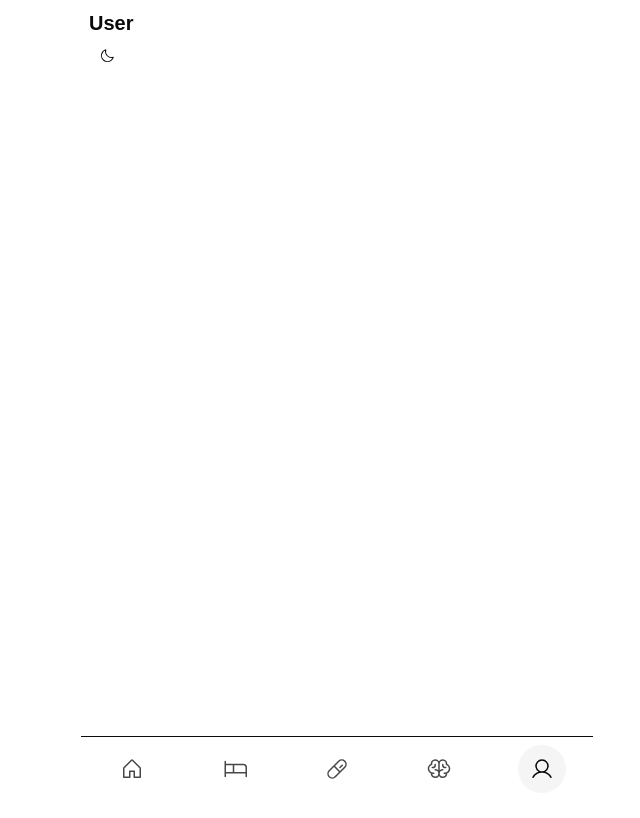
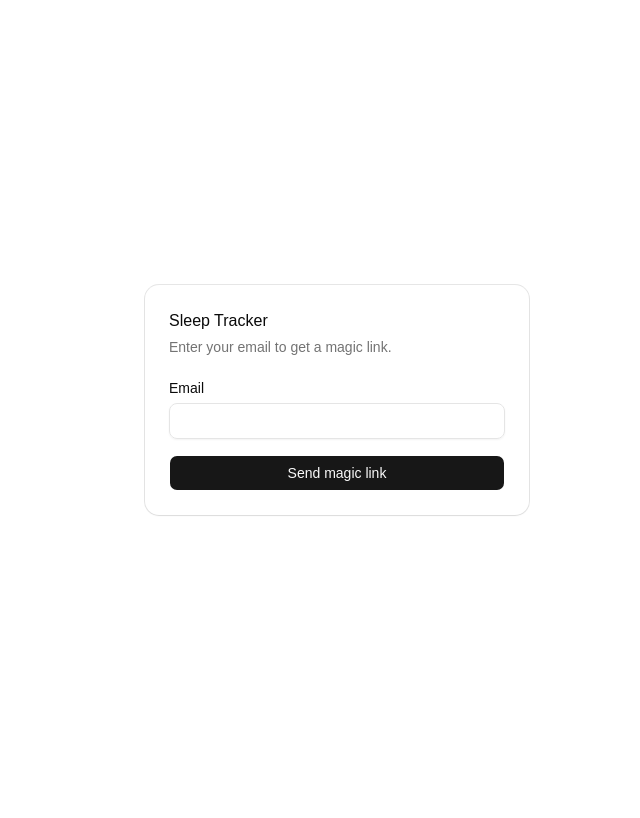
Before and after one commit to gracebmanning/sleep-tracker, a React (Vite) app: page /user in a window 1280 px wide. Shown: the top 818 px of the page, without its empty margins (303-943 px from the left). Built offline with nearby package versions, Linux system fonts and the light colour scheme; no server answers.

Commit message:
add login/logout capabilities

```diff
--- a/src/App.tsx
+++ b/src/App.tsx
@@ -5,8 +5,19 @@ import SleepLog from "./pages/SleepLog";
 import ConsumptionLog from "./pages/ConsumptionLog";
 import IncidentsLog from "./pages/IncidentsLog";
 import User from "./pages/User";
+import { LoginForm } from "./components/LoginForm";
+import { useAuth } from "./lib/AuthProvider";
 
 function Layout() {
+    const { user, loading } = useAuth();
+    if (loading) {
+        return <div className="min-h-screen bg-background" />;
+    }
+
+    if (!user) {
+        return <LoginForm />;
+    }
+
     return (
         <>
             <main>
--- /dev/null
+++ b/src/components/LoginForm.tsx
@@ -0,0 +1,67 @@
+import * as React from "react";
+import { Button } from "@/components/ui/button";
+import { Input } from "@/components/ui/input";
+import { Label } from "@/components/ui/label";
+import { Card, CardHeader, CardTitle, CardDescription, CardContent } from "@/components/ui/card";
+import { useAuth } from "@/lib/AuthProvider";
+
+export function LoginForm() {
+    const { signInWithOtp } = useAuth();
+    const [email, setEmail] = React.useState("");
+    const [status, setStatus] = React.useState<"idle" | "sending" | "sent" | "error">("idle");
+    const [errorMessage, setErrorMessage] = React.useState<string | null>(null);
+
+    async function handleSubmit(e: React.SubmitEvent) {
+        e.preventDefault();
+        setStatus("sending");
+        setErrorMessage(null);
+
+        const { error } = await signInWithOtp(email);
+
+        if (error) {
+            setStatus("error");
+            setErrorMessage(error);
+        } else {
+            setStatus("sent");
+        }
+    }
+
+    return (
+        <div className="flex min-h-screen items-center justify-center p-4">
+            <Card className="w-full max-w-sm">
+                <CardHeader>
+                    <CardTitle>Sleep Tracker</CardTitle>
+                    <CardDescription>
+                        {status === "sent"
+                            ? "Check your email for a login link."
+                            : "Enter your email to get a magic link."}
+                    </CardDescription>
+                </CardHeader>
+                <CardContent>
+                    {status !== "sent" && (
+                        <form onSubmit={handleSubmit} className="flex flex-col gap-4">
+                            <div className="flex flex-col gap-2">
+                                <Label htmlFor="email">Email</Label>
+                                <Input
+                                    id="email"
+                                    type="email"
+                                    required
+                                    autoComplete="email"
+                                    value={email}
+                                    onChange={(e) => setEmail(e.target.value)}
+                                    disabled={status === "sending"}
+                                />
+                            </div>
+                            {status === "error" && (
+                                <p className="text-sm text-destructive">{errorMessage}</p>
+                            )}
+                            <Button type="submit" disabled={status === "sending"}>
+                                {status === "sending" ? "Sending..." : "Send magic link"}
+                            </Button>
+                        </form>
+                    )}
+                </CardContent>
+            </Card>
+        </div>
+    );
+}
--- /dev/null
+++ b/src/lib/AuthProvider.tsx
@@ -0,0 +1,61 @@
+import * as React from "react";
+import type { Session, User } from "@supabase/supabase-js";
+import { supabase } from "@/lib/supabaseClient";
+
+interface AuthContextValue {
+    session: Session | null;
+    user: User | null;
+    loading: boolean;
+    signInWithOtp: (email: string) => Promise<{ error: string | null }>;
+    signOut: () => Promise<void>;
+}
+
+const AuthContext = React.createContext<AuthContextValue | undefined>(undefined);
+
+export function AuthProvider({ children }: { children: React.ReactNode }) {
+    const [session, setSession] = React.useState<Session | null>(null);
+    const [loading, setLoading] = React.useState(true);
+
+    React.useEffect(() => {
+        supabase.auth.getSession().then(({ data }) => {
+            setSession(data.session);
+            setLoading(false);
+        });
+
+        const { data: listener } = supabase.auth.onAuthStateChange((_event, newSession) => {
+            setSession(newSession);
+            setLoading(false);
+        });
+
+        return () => listener.subscription.unsubscribe();
+    }, []);
+
+    const signInWithOtp = React.useCallback(async (email: string) => {
+        const { error } = await supabase.auth.signInWithOtp({
+            email,
+            options: {
+                // do not allow new users to sign up
+                shouldCreateUser: false,
+                emailRedirectTo: window.location.origin,
+            },
+        });
+        return { error: error?.message ?? null };
+    }, []);
+
+    const signOut = React.useCallback(async () => {
+        await supabase.auth.signOut();
+    }, []);
+
+    const value = React.useMemo(
+        () => ({ session, user: session?.user ?? null, loading, signInWithOtp, signOut }),
+        [session, loading, signInWithOtp, signOut],
+    );
+
+    return <AuthContext.Provider value={value}>{children}</AuthContext.Provider>;
+}
+
+export function useAuth() {
+    const ctx = React.useContext(AuthContext);
+    if (!ctx) throw new Error("useAuth must be used within an AuthProvider");
+    return ctx;
+}
--- a/src/main.tsx
+++ b/src/main.tsx
@@ -2,15 +2,18 @@ import { StrictMode } from "react";
 import { createRoot } from "react-dom/client";
 import { BrowserRouter } from "react-router-dom";
 import { ThemeProvider } from "./components/ThemeProvider";
+import { AuthProvider } from "./lib/AuthProvider.tsx";
 import App from "./App.tsx";
 import "./index.css";
 
 createRoot(document.getElementById("root")!).render(
     <StrictMode>
         <ThemeProvider>
-            <BrowserRouter>
-                <App />
-            </BrowserRouter>
+            <AuthProvider>
+                <BrowserRouter>
+                    <App />
+                </BrowserRouter>
+            </AuthProvider>
         </ThemeProvider>
     </StrictMode>,
 );
--- a/src/pages/User.tsx
+++ b/src/pages/User.tsx
@@ -1,10 +1,20 @@
 import { ThemeToggle } from "@/components/ThemeToggle";
+import { Button } from "@/components/ui/button";
+import { useAuth } from "@/lib/AuthProvider";
 
 export default function User() {
+    const { user, signOut } = useAuth();
+
     return (
         <div className="page-container">
             <h1 className="page-header">User</h1>
-            <ThemeToggle />
+            {user?.email && <p className="text-sm text-muted-foreground">{user.email}</p>}
+            <div className="flex flex-col items-start gap-y-4">
+                <ThemeToggle />
+                <Button variant="outline" onClick={() => signOut()}>
+                    Sign out
+                </Button>
+            </div>
         </div>
     );
 }
```
